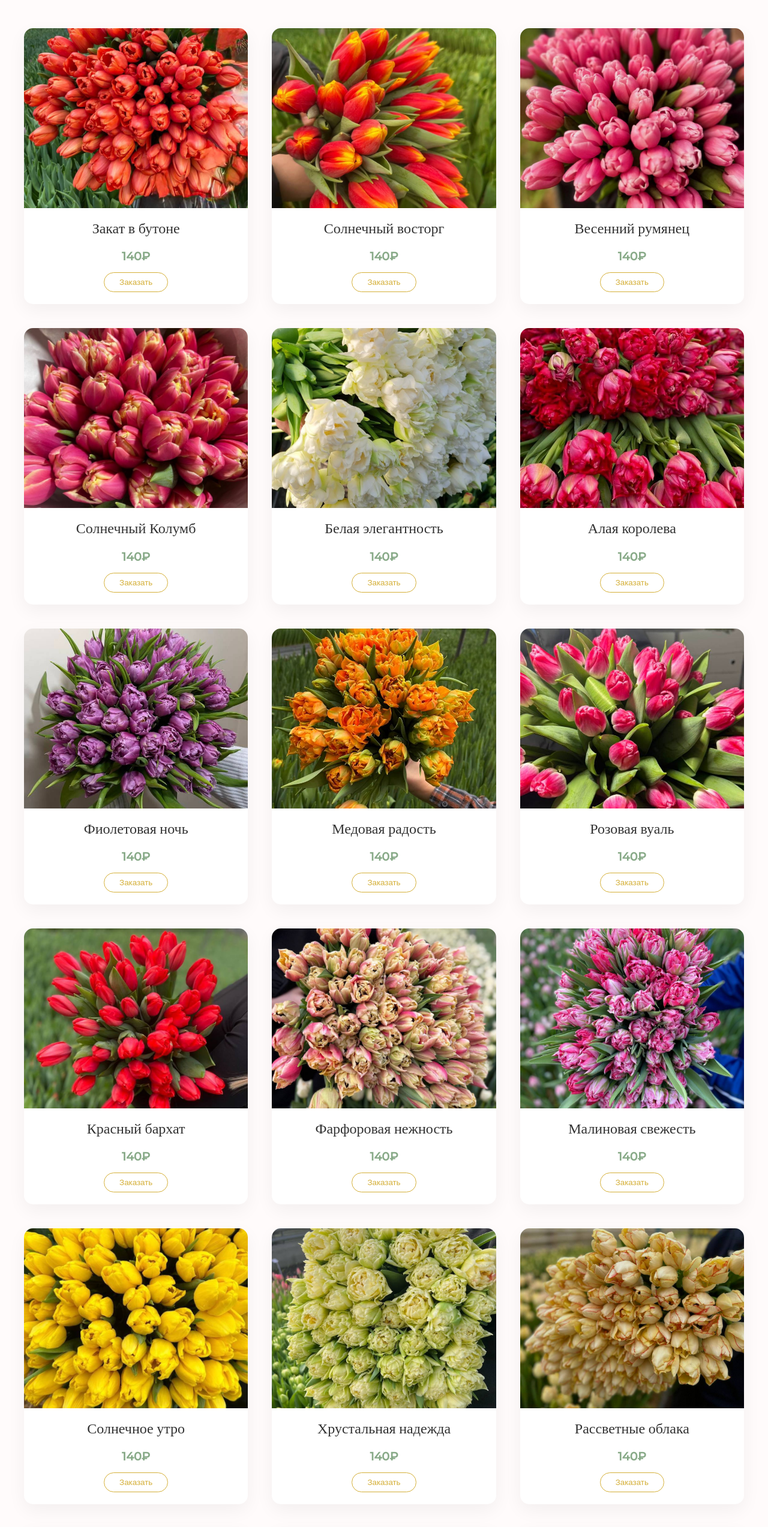
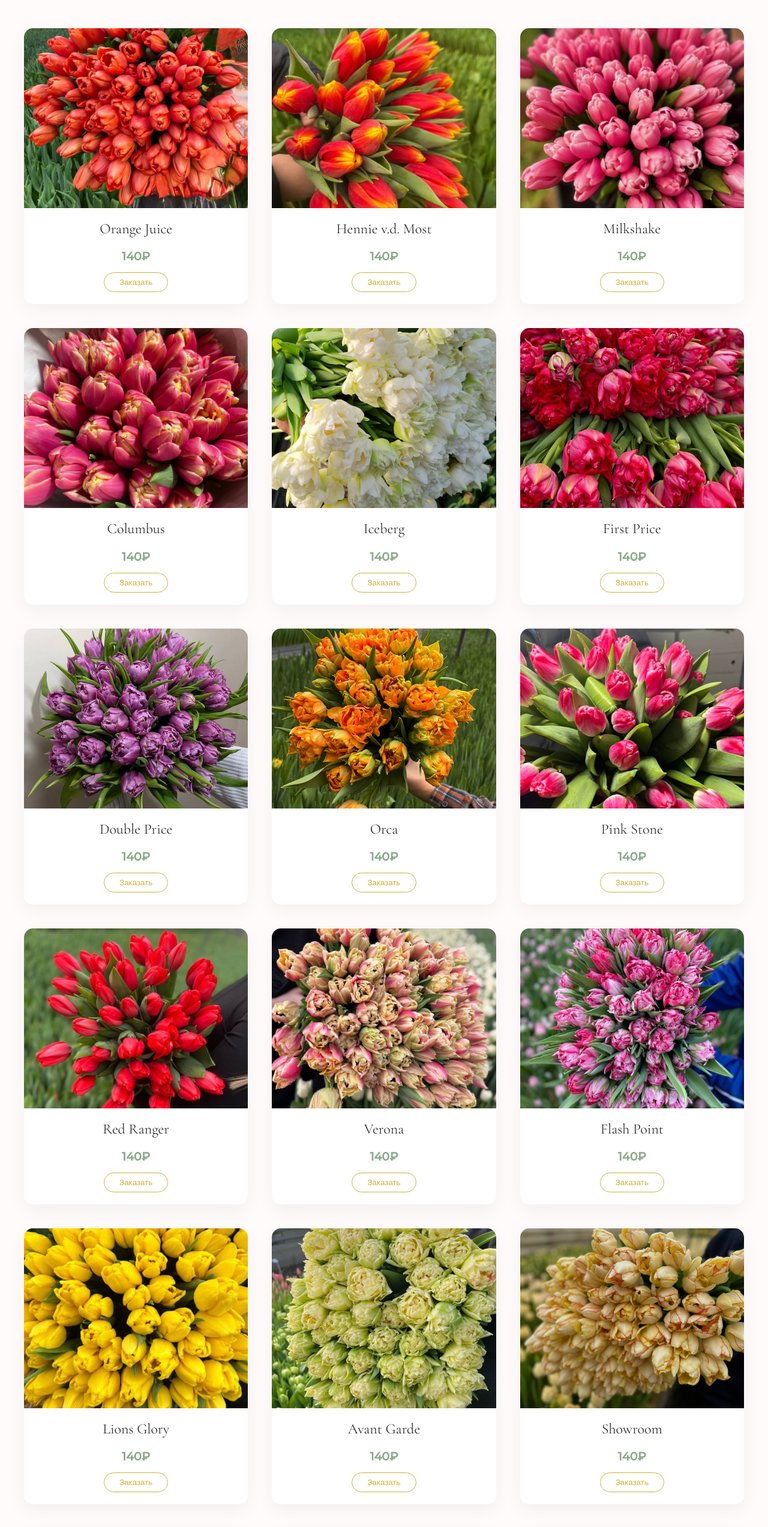
Before and after one commit to Siestalove/Tulp, a React (Vite) app: page /catalog in a window 1280 px wide. Shown: the part 234-2780 px from the top of the page at 60% size. Built offline with nearby package versions, Linux system fonts and the light colour scheme.

Commit message:
change names

```diff
--- a/src/pages/Catalog.jsx
+++ b/src/pages/Catalog.jsx
@@ -23,24 +23,24 @@ import img18 from '../assets/images/18.jpg';
 import img19 from '../assets/images/19.jpg';
 
 const flowers = [
-    { id: 1, name: 'Закат в бутоне', price: '140₽', image: img2, description: 'Оранжевые тюльпаны, символизирующие любовь и страсть. Сорт — Orange Juice' },
-    { id: 2, name: 'Солнечный восторг', price: '140₽', image: img3, description: 'Искры пламени. Сорт — Hennie v.d. Most' },
-    { id: 3, name: 'Весенний румянец', price: '140₽', image: img4, description: 'Идеал сдержанной роскоши, чья красота — в тонкости, а не в яркости. Сорт — Milkshake' },
-    { id: 4, name: 'Солнечный Колумб', price: '140₽', image: imgColumbus, description: 'Раскрываясь, наполняются теплым, солнечным светом Сорт — Columbus пионки' },
-    { id: 5, name: 'Белая элегантность', price: '140₽', image: img6, description: 'Чистые белые тюльпаны, олицетворяющие невинность и чистоту. Нежность в каждом лепестке. Сорт — Iceberg пионки.' },
-    { id: 6, name: 'Алая королева', price: '140₽', image: img7, description: 'Окутанные вихрем сочных оттенков Сорт — First Price пионки' },
-    { id: 7, name: 'Фиолетовая ночь', price: '140₽', image: img8, description: 'Гармония между спокойствием и страстью Сорт — Double Price пионки' },
-    { id: 8, name: 'Медовая радость', price: '140₽', image: img9, description: 'Прониклись медовым румянцем Сорт — Orca пионки' },
-    { id: 9, name: 'Розовая вуаль', price: '140₽', image: img10, description: 'Утонченное кружево розового кварца Сорт — Pink Stone' },
-    { id: 10, name: 'Красный бархат', price: '140₽', image: img11, description: 'Дерзкая вспышка, подчеркивающая изящную хрупкость Сорт — Red Ranger' },
-    { id: 11, name: 'Фарфоровая нежность', price: '140₽', image: img12, description: 'Фарфоровые лепестки, созданы для тихого признания Сорт — Verona пионки' },
-    { id: 12, name: 'Малиновая свежесть', price: '140₽', image: img13, description: 'Этот тюльпан — про контрасты: страсть и свежесть. Он создаёт атмосферу весеннего обновления без компромиссов Сорт — Flash Point пионки' },
-    { id: 13, name: 'Солнечное утро', price: '140₽', image: img14, description: 'Солнечное утро, застывшее в золотистых бокалах Сорт — Lions Glory' },
-    { id: 14, name: 'Хрустальная надежда', price: '140₽', image: img15, description: 'Художественные скульптуры среди зелени  Сорт — Avant Garde пионки' },
-    { id: 15, name: 'Рассветные облака', price: '140₽', image: img16, description: 'Рассветные облака, слегка расшитые первыми алыми прожилками Сорт — Showroom' },
-    { id: 16, name: 'Лавандовая мечта', price: '140₽', image: img17, description: 'Дышат ранней весной — свежей, тихой и наполненной мягким светом Сорт — Argos' },
-    { id: 17, name: 'Золотая ваниль', price: '140₽', image: img18, description: 'Смелый аккорд — жизнерадостный, пропитанный искренней эмоцией Сорт — Nikon пионки' },
-    { id: 18, name: 'Бесконечная весна', price: '140₽', image: img19, description: 'Каждый цветок словно хранит секрет магии пробуждения природы Сорт — Timeless' },
+    { id: 1, name: 'Orange Juice', price: '140₽', image: img2, description: 'Оранжевые тюльпаны, символизирующие любовь и страсть.' },
+    { id: 2, name: 'Hennie v.d. Most', price: '140₽', image: img3, description: 'Искры пламени.' },
+    { id: 3, name: 'Milkshake', price: '140₽', image: img4, description: 'Идеал сдержанной роскоши, чья красота — в тонкости, а не в яркости.' },
+    { id: 4, name: 'Columbus', price: '140₽', image: imgColumbus, description: 'Раскрываясь, наполняются теплым, солнечным светом.' },
+    { id: 5, name: 'Iceberg', price: '140₽', image: img6, description: 'Чистые белые тюльпаны, олицетворяющие невинность и чистоту. Нежность в каждом лепестке.' },
+    { id: 6, name: 'First Price', price: '140₽', image: img7, description: 'Окутанные вихрем сочных оттенков.' },
+    { id: 7, name: 'Double Price', price: '140₽', image: img8, description: 'Гармония между спокойствием и страстью.' },
+    { id: 8, name: 'Orca', price: '140₽', image: img9, description: 'Прониклись медовым румянцем.' },
+    { id: 9, name: 'Pink Stone', price: '140₽', image: img10, description: 'Утонченное кружево розового кварца.' },
+    { id: 10, name: 'Red Ranger', price: '140₽', image: img11, description: 'Дерзкая вспышка, подчеркивающая изящную хрупкость.' },
+    { id: 11, name: 'Verona', price: '140₽', image: img12, description: 'Фарфоровые лепестки, созданы для тихого признания.' },
+    { id: 12, name: 'Flash Point', price: '140₽', image: img13, description: 'Этот тюльпан — про контрасты: страсть и свежесть. Он создаёт атмосферу весеннего обновления без компромиссов.' },
+    { id: 13, name: 'Lions Glory', price: '140₽', image: img14, description: 'Солнечное утро, застывшее в золотистых бокалах.' },
+    { id: 14, name: 'Avant Garde', price: '140₽', image: img15, description: 'Художественные скульптуры среди зелени.' },
+    { id: 15, name: 'Showroom', price: '140₽', image: img16, description: 'Рассветные облака, слегка расшитые первыми алыми прожилками.' },
+    { id: 16, name: 'Argos', price: '140₽', image: img17, description: 'Дышат ранней весной — свежей, тихой и наполненной мягким светом.' },
+    { id: 17, name: 'Nikon', price: '140₽', image: img18, description: 'Смелый аккорд — жизнерадостный, пропитанный искренней эмоцией.' },
+    { id: 18, name: 'Timeless', price: '140₽', image: img19, description: 'Каждый цветок словно хранит секрет магии пробуждения природы.' },
 ];
 
 const Catalog = () => {
```
